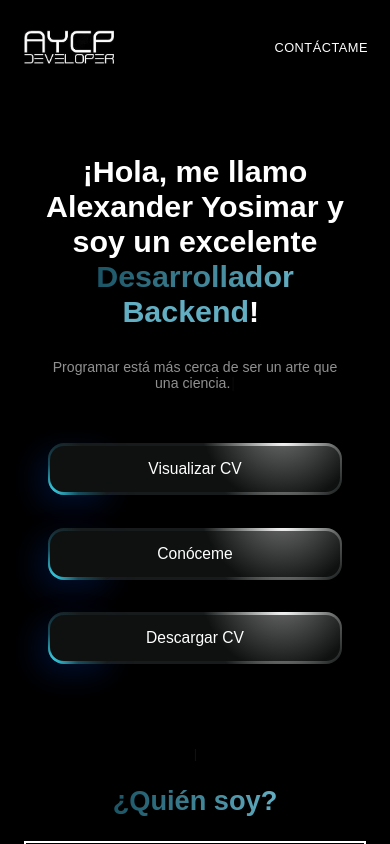
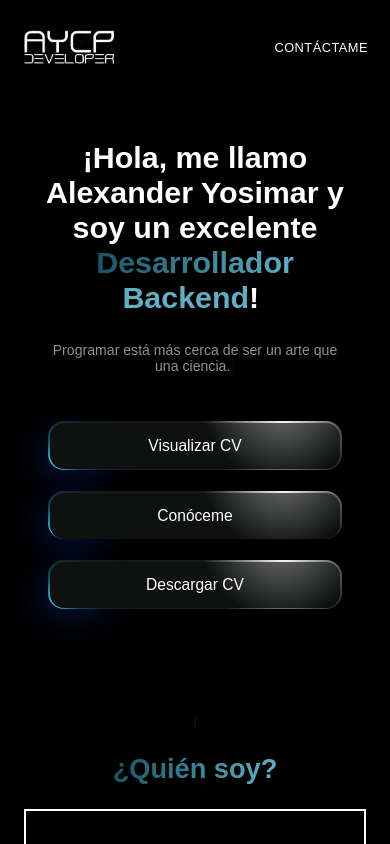
Before and after one commit to aycp-developer/aycpdeveloper, a React (Vite) app: page / in a window 390 px wide. Shown: the top 844 px of the page. Built offline with nearby package versions, Linux system fonts and the light colour scheme; a web font is replaced by a local one.

Commit message:
cambio en el tamaño del contenedor .start y reducción de espacios entre los botones en el Start responsivo

```diff
--- a/src/routes/start/Start.css
+++ b/src/routes/start/Start.css
@@ -50,7 +50,7 @@
 @media (max-width: 429px) {
   .start {
     padding: 3rem 1.5rem 2.5rem 1.5rem;
-    height: 34.5rem;
+    height: 32.5rem;
   }
   .start .titles-container {
     gap: 1rem;
@@ -71,7 +71,9 @@
     width: 85%;
   }
   .start .buttons-container {
+    display: flex;
     flex-direction: column;
+    justify-content: space-around;
     height: 40%;
     width: 86%;
   }
@@ -87,8 +89,12 @@
   }
 }
 @media (max-width: 400px) {
+  .start {
+    justify-content: space-around;
+  }
   .start .titles-container {
-    gap: 0;
+    gap: 1.5rem;
+    height: 50%;
   }
   .start .titles-container .get-to-know-me-title-container .get-to-know-me-title {
     font-size: 1.9rem;
@@ -100,9 +106,6 @@
   }
 }
 @media (max-width: 387px) {
-  .start .titles-container {
-    gap: 0;
-  }
   .start .titles-container .get-to-know-me-title-container .get-to-know-me-title {
     font-size: 1.8rem;
     height: 100%;
--- a/src/routes/start/Start.jsx
+++ b/src/routes/start/Start.jsx
@@ -37,7 +37,7 @@ const Start = () => {
                 </div>
                 <div className='buttons-container'>
                     <ViewCV height='30rem' width='17rem' />
-                    <GetToKnowMe height='25rem' width='17rem' />
+                    <GetToKnowMe height='28rem' width='20.5rem' />
                     <DownloadCV />
                 </div>
             </div>
--- a/src/routes/start/Start.scss
+++ b/src/routes/start/Start.scss
@@ -47,7 +47,7 @@
 @media (max-width: 429px) {
     .start {
         padding: 3rem 1.5rem 2.5rem 1.5rem;
-        height: 34.5rem;
+        height: 32.5rem;
 
         .titles-container {
             gap: 1rem;
@@ -72,7 +72,9 @@
         }
 
         .buttons-container {
+            display: flex;
             flex-direction: column;
+            justify-content: space-around;
             height: 40%;
             width: 86%;
         }
@@ -99,8 +101,11 @@
 
 @media (max-width: 400px) {
     .start {
+        justify-content: space-around;
+
         .titles-container {
-            gap: 0;
+            gap: 1.5rem;
+            height: 50%;
 
             .get-to-know-me-title-container {
                 .get-to-know-me-title {
@@ -120,8 +125,6 @@
 @media (max-width: 387px) {
     .start {
         .titles-container {
-            gap: 0;
-
             .get-to-know-me-title-container {
                 .get-to-know-me-title {
                     font-size: 1.8rem;
```
Also changed, not shown: 1 other file (tests, documents, lock files or other folders).
